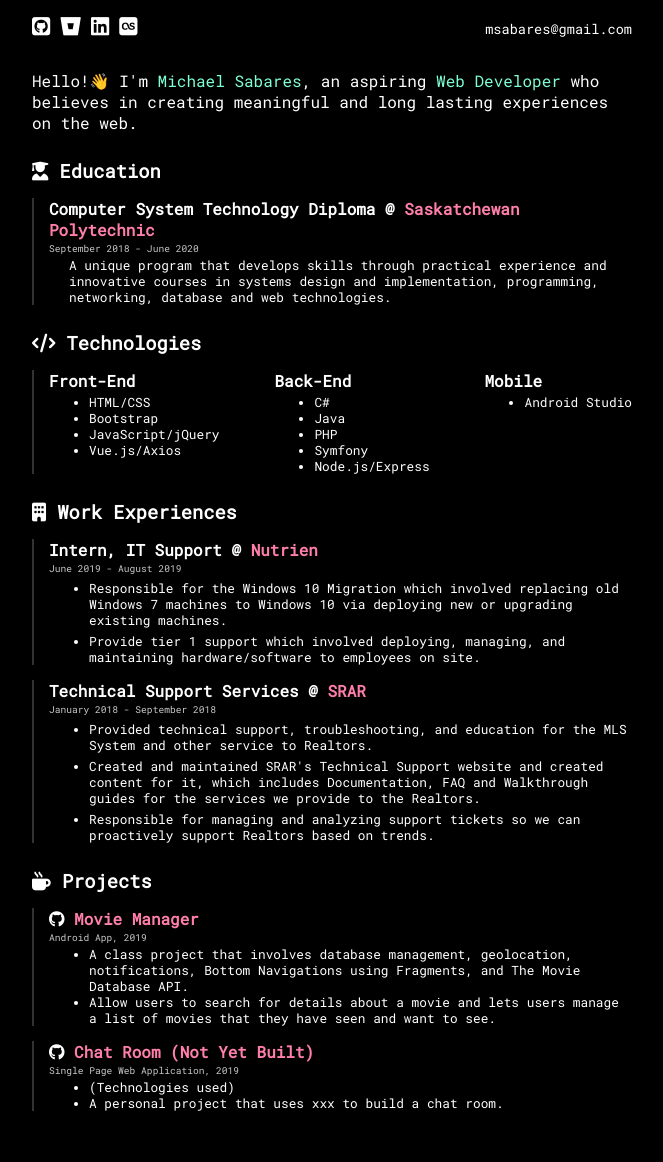
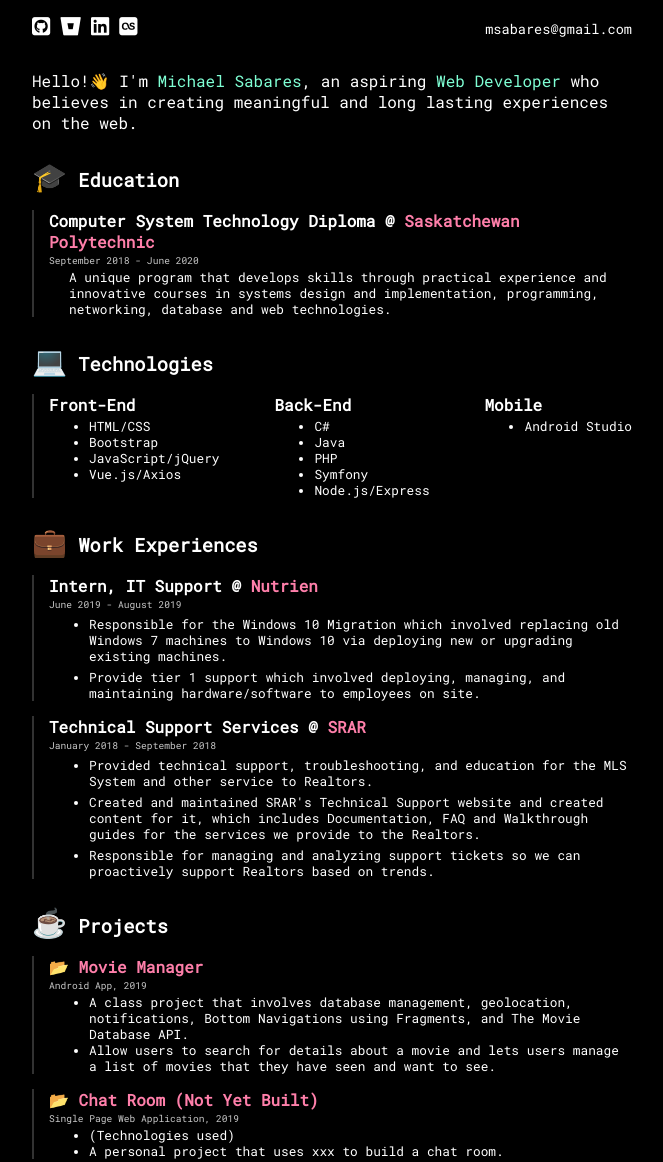
Before and after one commit to msabares/msabares.github.io, a plain HTML site: page index.html in a window 1280 px wide. Shown: the whole page, without its empty margins (308-971 px from the left). Drawn offline with Linux system fonts and the light colour scheme.

Commit message:
Swapped the main icons to emojis because it loads faster in my really vanilla HTML/CSS web page. Because i need that i guess

```diff
--- a/css/style.css
+++ b/css/style.css
@@ -13,6 +13,10 @@ body {
 
 p, li, details {
     font-size: .8rem;
+}
+
+span.emoji {
+    font-size: 1.5em;
 }
 
 .highlight {
--- a/index.html
+++ b/index.html
@@ -23,7 +23,7 @@
 </div>
 
 <div id="school" class="container">
-    <h3><i class="fas fa-user-graduate"></i> Education</h3>
+    <h3><span class="emoji">&#127891;</span> Education</h3>
     <div class="sub-container">
         <h4>Computer System Technology Diploma @ <a class="externalLink" target="_blank" href="https://saskpolytech.ca/programs-and-courses/programs/Computer-Systems-Technology.aspx">Saskatchewan Polytechnic</a></h4>
         <p class="sub-highlight"> September 2018 - June 2020</p>
@@ -33,7 +33,7 @@
 
 
 <div id="skills" class="container">
-    <h3><i class="fas fa-code"></i> Technologies</h3>
+    <h3><span class="emoji">&#128187;</span> Technologies</h3>
     <div id="techSkills" class="sub-container">
         <div id="Front-EndDev">
             <h4>Front-End</h4>
@@ -64,7 +64,7 @@
 </div>
 
 <div id="work" class="container">
-    <h3><i class="fas fa-building"></i> Work Experiences</h3>
+    <h3><span class="emoji">&#128188;</span> Work Experiences</h3>
     <div class="sub-container">
         <h4>Intern, IT Support @ <a class="externalLink" href="https://www.nutrien.com/">Nutrien</a> </h4>
         <p class="sub-highlight">June 2019 - August 2019</p>
@@ -85,9 +85,9 @@
 </div>
 
 <div id="mywork"  class="container">
-    <h3><i class="fas fa-mug-hot"></i> Projects</h3>
+    <h3><span class="emoji">&#9749;</span> Projects</h3>
     <div class="sub-container">
-        <h4><a class="externalLink" href="https://github.com/msabares/movie-manager"><i class="fab fa-github"></i> Movie Manager</a></h4>
+        <h4><a class="externalLink" href="https://github.com/msabares/movie-manager">&#128194; Movie Manager</a></h4>
         <p class="sub-highlight">Android App, 2019</p>
         <ul>
             <li>A class project that involves database management, geolocation, notifications, Bottom Navigations using Fragments, and The Movie Database API.</li>
@@ -96,7 +96,7 @@
     </div>
     <!-- TODO: Fill in project details -->
     <div class="sub-container">
-        <h4><a class="externalLink" href="#"><i class="fab fa-github"></i> Chat Room (Not Yet Built)</a></h4>
+        <h4><a class="externalLink" href="#">&#128194; Chat Room (Not Yet Built)</a></h4>
         <p class="sub-highlight">Single Page Web Application, 2019</p>
         <ul>
             <li>(Technologies used)</li>
@@ -105,6 +105,5 @@
     </div>
 </div>
 
-
 </body>
 </html>
```
